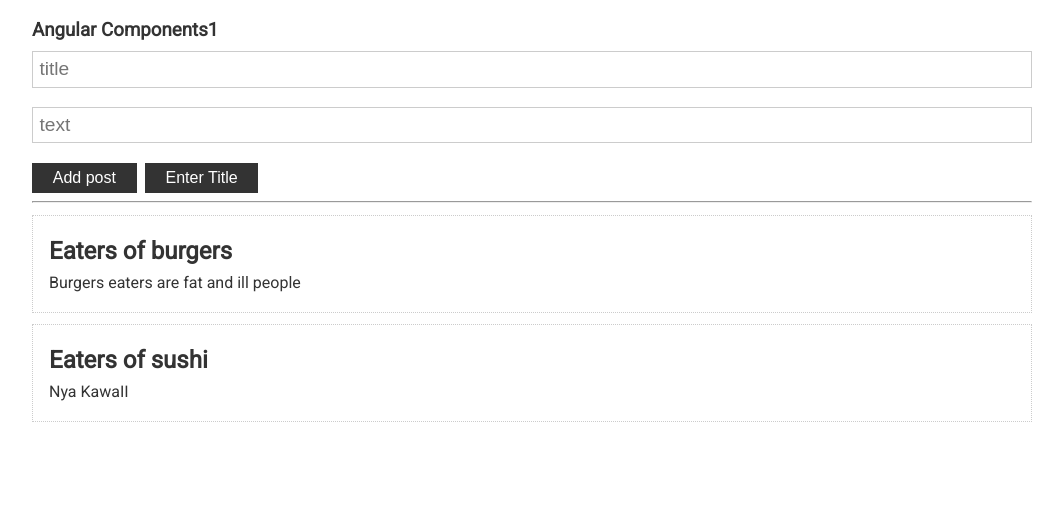
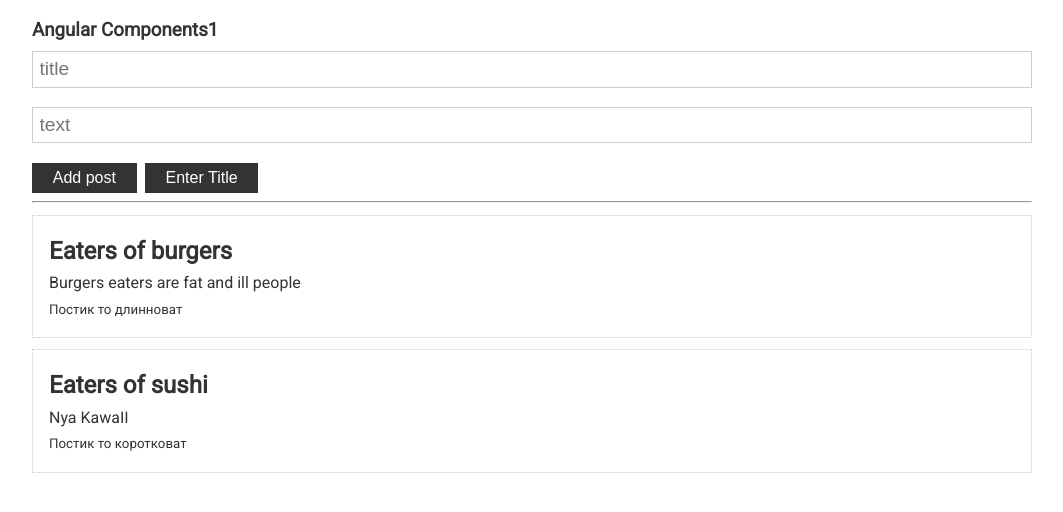
Before and after one commit to Fi1imon/angular-start, an Angular app: page / in a window 1280 px wide. Shown: the top 512 px of the page, without its empty margins (108-1171 px from the left). Built offline with nearby package versions, Linux system fonts and the light colour scheme.

Commit message:
Передача html в компонент

```diff
--- a/src/app/app.component.html
+++ b/src/app/app.component.html
@@ -15,7 +15,12 @@
       <app-header
       *ngFor="let p of headers"
       [post]="p"
-      ></app-header>
+      >
+        <small *ngIf="p.text.length > 10; else tooShort">Постик то длинноват</small>
+        <ng-template #tooShort>
+          <small>Постик то коротковат</small>
+        </ng-template>
+      </app-header>
     </div>
 
   </section>
--- a/src/app/header/header.component.html
+++ b/src/app/header/header.component.html
@@ -2,4 +2,6 @@
   <h2>{{post.title}}</h2>
 
   <p>{{post.text}}</p>
+
+  <ng-content></ng-content>
 </div>
```
